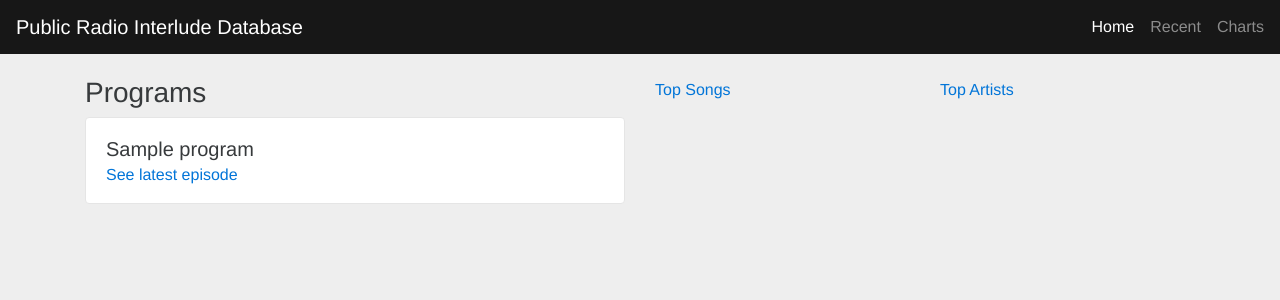
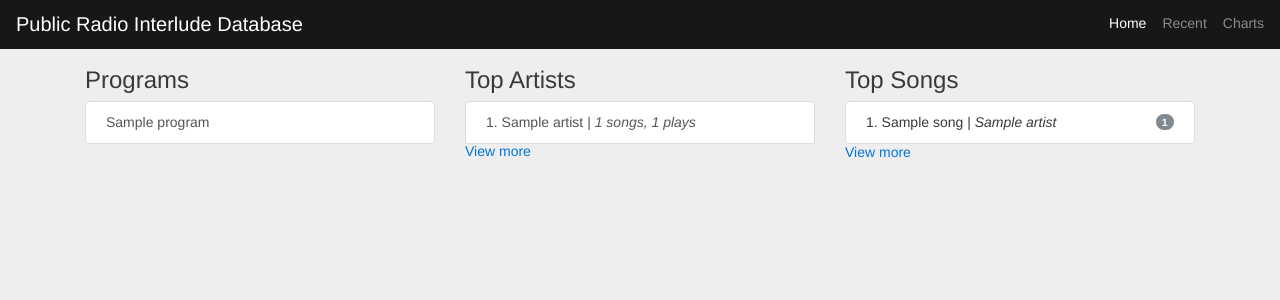
Before and after one commit to jmhansen/npr-musical-interludes, a Django app: page / in a window 1280 px wide. Shown: the top 300 px of the page. Run offline with Django 3.2, Linux system fonts and the light colour scheme; tables that the repository leaves empty hold one stand-in row (values such as "Sample post"); some libraries are stand-ins or nearby versions.

Commit message:
Style updates on IndexView

```diff
--- a/npr_interludes/static/style.css
+++ b/npr_interludes/static/style.css
@@ -1,2 +1,15 @@
 
-body { background: #eeeeee !important;}
+body {
+    background: #eeeeee !important;
+    font-size: 14px;
+    font-weight: 200;
+    line-height: 1.25;
+}
+
+.list-block {
+    background-color: #1f7e9a;
+    color: white;
+    float: left;
+    margin: 0;
+    padding: 1rem;
+}
--- a/npr_interludes/templates/index.html
+++ b/npr_interludes/templates/index.html
@@ -8,30 +8,45 @@
 
     <div class="container">
         <div class="row">
-            <div class="col-sm-6">
+            <div class="col-sm-4">
                 <div class="starter-template">
-                    <h3>Programs</h3>
+                    <h4>Programs</h4>
 
 
+                </div>
 
+                <ul class="list-group">
                     {% for program in program_list %}
-                        <div class="card">
-                            <div class="card-block">
-                                <h5 class="card-title">{{ program.name }}</h5>
-                                <h6 class="card-subtitle text-muted"><a href="{% url 'episode_detail' program_slug=program.slug episode_date=program.date_latest_episode %}">See latest episode</a></h6>
-                            </div>
-                        </div>
+                        <a href="{% url 'episode_detail' program_slug=program.slug episode_date=program.date_latest_episode %}" class="list-group-item">
+                            {{ program.name }}
+                        </a>
                     {% endfor %}
+                </ul>
+            </div>
 
+            <div class="col-sm-4">
+                <h4>Top Artists</h4>
+                <div class="list-group">
+                    {% for artist in top_artists %}
+                        <a href="{% url 'artist_detail' slug=artist.slug %}" class="list-group-item">
+                            {{ forloop.counter }}.  {{ artist.name }} | <em>{{ artist.num_songs }} songs, {{ artist.num_interludes }} plays</em>
+                        </a>
+                    {% endfor %}
+                    <a href="{% url 'artist_list_top_25' %}">View more</a>
                 </div>
             </div>
 
-            <div class="col-sm-3">
-                <a href="{% url 'song_list_top_25' %}">Top Songs</a>
-            </div>
-
-            <div class="col-sm-3">
-                <a href="{% url 'artist_list_top_25' %}">Top Artists</a>
+            <div class="col-sm-4">
+                <h4>Top Songs</h4>
+                <ul class="list-group">
+                    {% for song in top_songs %}
+                        <li class="list-group-item">
+                            <span class="label label-default label-pill pull-xs-right">{{ song.num_interludes }}</span>
+                            {{ forloop.counter }}.  {{ song.name }} | <em>{{ song.artist.name }}</em>
+                        </li>
+                    {% endfor %}
+                </ul>
+                <a href="{% url 'song_list_top_25' %}">View more</a>
             </div>
         </div>
 
```
